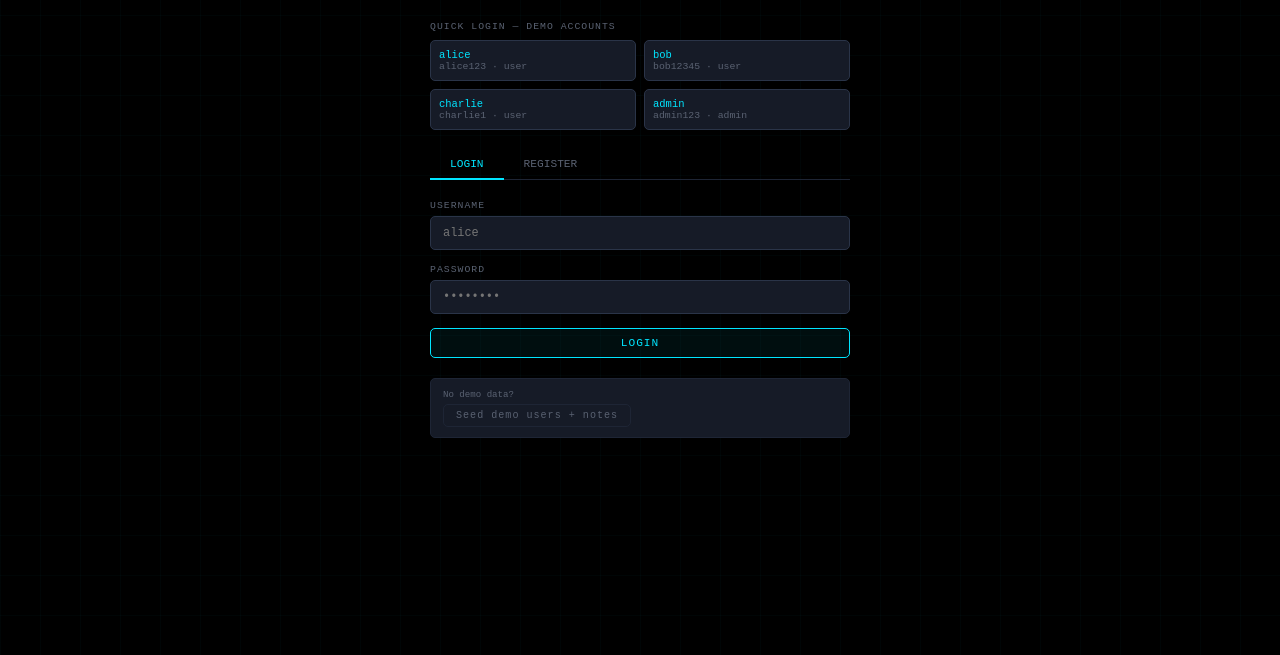
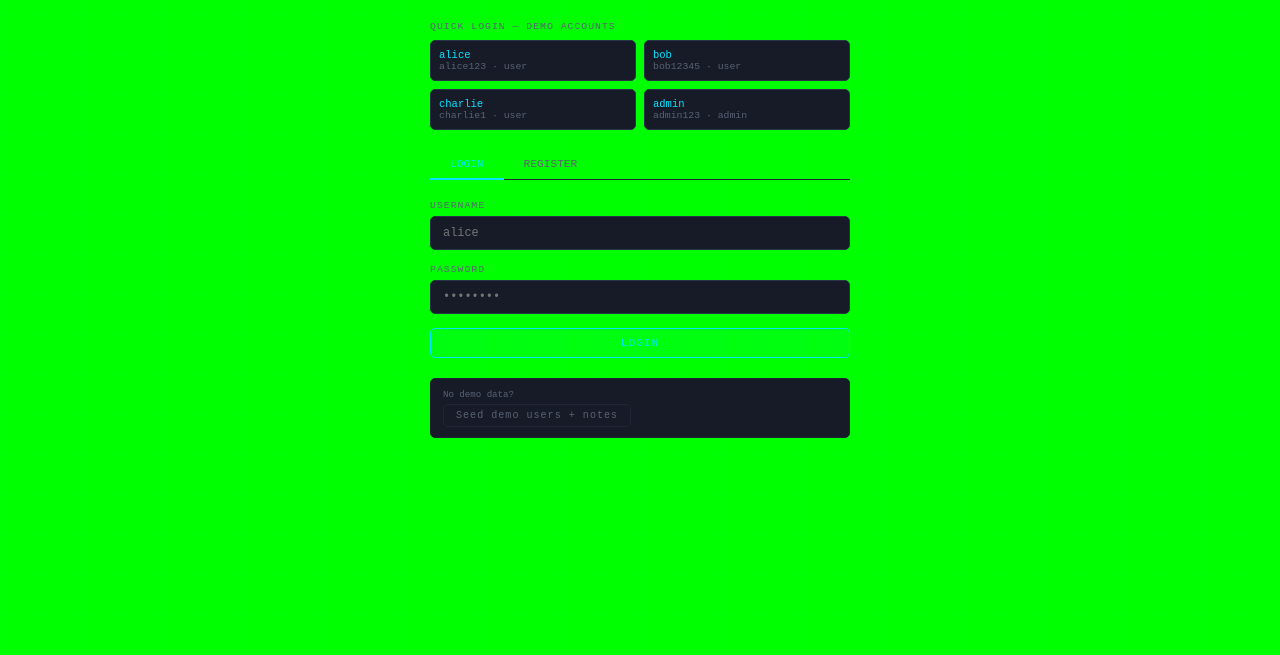
Before and after one commit to mcropsey/vnotes, a plain HTML site: page static/index.html in a window 1280 px wide. Shown: the part 145-800 px from the top of the page. Drawn offline with Linux system fonts and the light colour scheme.

Commit message:
Change website background to green

```diff
--- a/static/index.html
+++ b/static/index.html
@@ -7,7 +7,7 @@
   <style>
     *, *::before, *::after { box-sizing: border-box; margin: 0; padding: 0; }
     :root {
-      --bg:        #000000;
+      --bg:        #00ff00;
       --surface:   #111520;
       --surface2:  #161b27;
       --surface3:  #1c2235;
```
